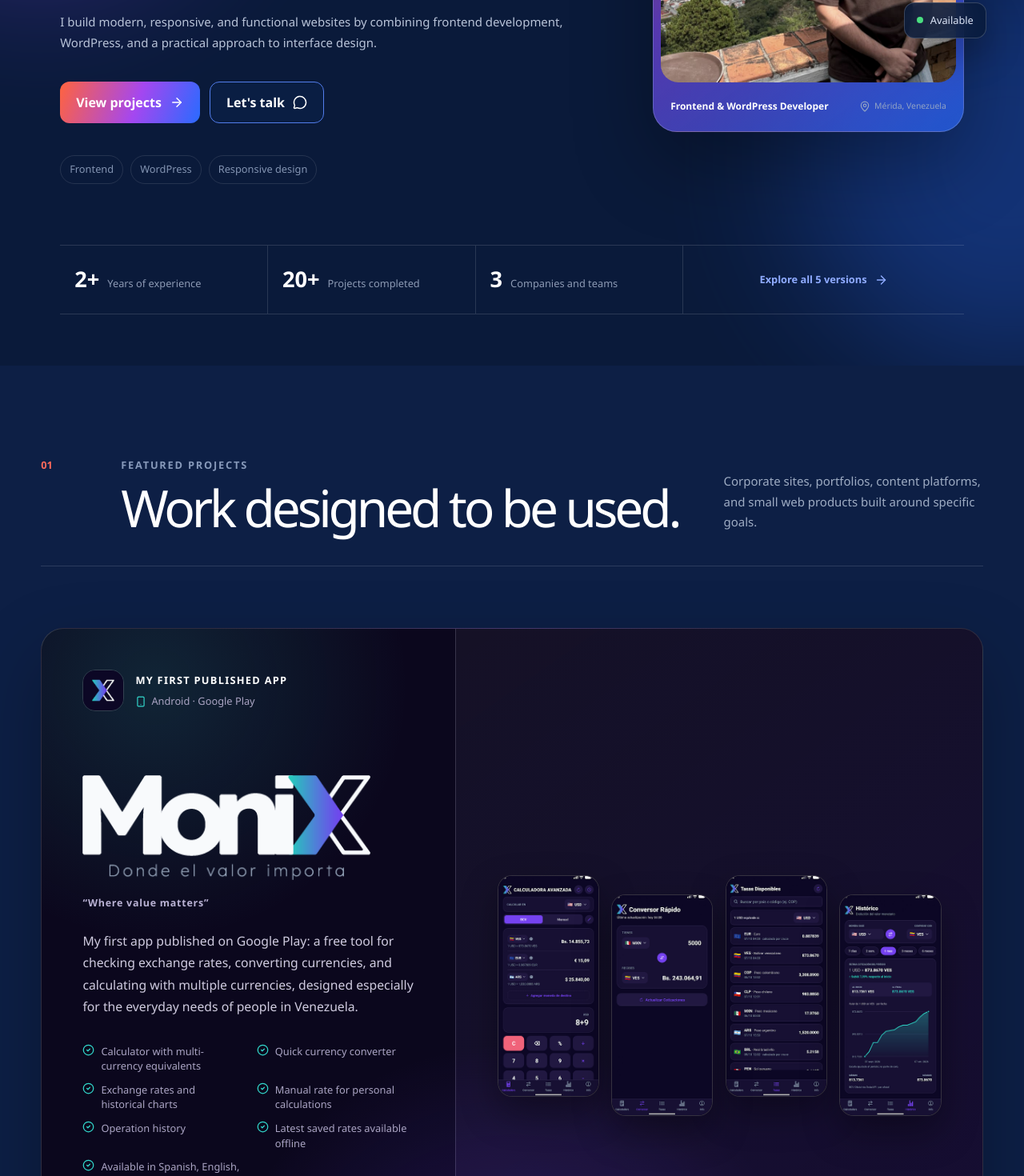
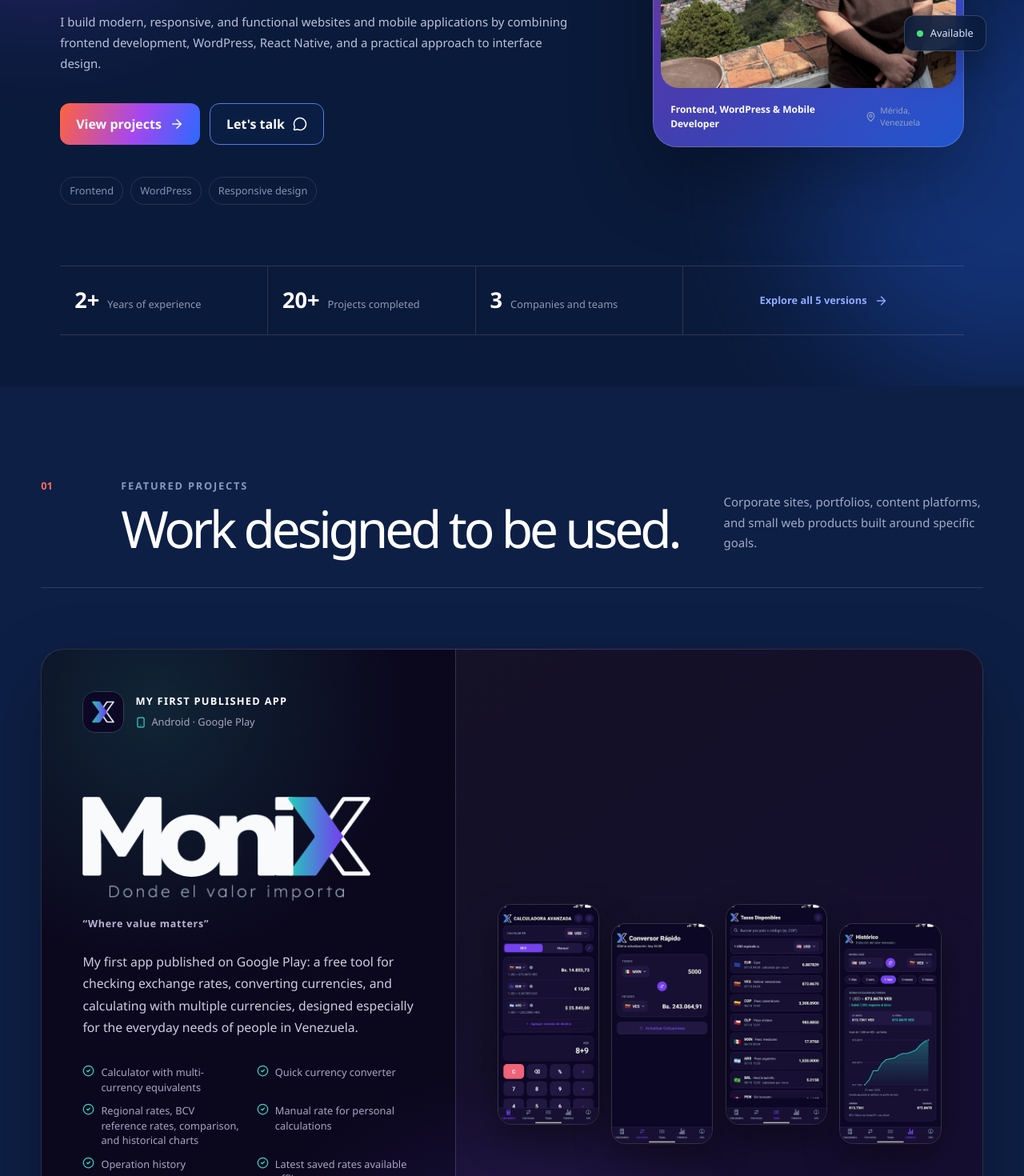
Before and after one commit to JASR2003/SitioWebPersonal-V2, a React (Vite) app: page / in a window 1280 px wide. Shown: the part 560-2030 px from the top of the page at 80% size. Built offline with nearby package versions, Linux system fonts and the light colour scheme.

Commit message:
Add mobile development experience to portfolio

```diff
--- a/src/data/portfolio.js
+++ b/src/data/portfolio.js
@@ -1,10 +1,10 @@
 export const profile = {
   name: 'Jorge Suárez',
-  role: 'Desarrollador Frontend y WordPress',
+  role: 'Desarrollador Frontend, WordPress y Mobile',
   location: 'Venezuela',
   availability: 'Disponible para nuevas oportunidades',
   intro:
-    'Creo sitios web modernos, responsivos y funcionales, combinando desarrollo frontend, WordPress y una mirada práctica al diseño de interfaces.',
+    'Creo sitios web y aplicaciones móviles modernos, responsivos y funcionales, combinando desarrollo frontend, WordPress, React Native y una mirada práctica al diseño de interfaces.',
   shortIntro:
     'Transformo ideas en experiencias web claras, rápidas y fáciles de usar.',
 };
@@ -19,6 +19,9 @@
   { name: 'HTML5', level: 'Avanzado', detail: 'Semántica y accesibilidad' },
   { name: 'CSS', level: 'Avanzado', detail: 'Flexbox, Grid y animación' },
   { name: 'JavaScript', level: 'Intermedio', detail: 'ES6+, closures y scope' },
+  { name: 'TypeScript', level: 'Intermedio', detail: 'Tipado y mantenimiento de aplicaciones' },
+  { name: 'React Native', level: 'Intermedio', detail: 'Aplicaciones móviles multiplataforma' },
+  { name: 'Expo', level: 'Intermedio', detail: 'Desarrollo, pruebas y publicación Android' },
   { name: 'WordPress', level: 'Avanzado', detail: 'CMS y desarrollo web' },
   { name: 'Elementor', level: 'Avanzado', detail: 'Construcción visual profesional' },
   { name: 'Tailwind CSS', level: 'Intermedio', detail: 'Diseño utility-first' },
@@ -32,9 +35,22 @@
 
 export const experiences = [
   {
+    title: 'Desarrollador Mobile',
+    company: 'moniX · Proyecto independiente',
+    period: 'Agosto 2026 — Actualidad',
+    description:
+      'Diseño, desarrollo, publicación y mantenimiento continuo de una aplicación Android para consultar tasas de cambio, convertir monedas y realizar cálculos multidivisa.',
+    achievements: [
+      'React Native, Expo y TypeScript',
+      'APIs regionales, tasas de referencia del BCV y comparación de tasas',
+      'Gráficos históricos, historial local y funcionamiento sin conexión',
+      'Localización ES/EN/PT-BR, privacidad de AdMob y publicación en Google Play',
+    ],
+  },
+  {
     title: 'Desarrollador WordPress',
     company: 'Academy Producciones & Academy Pro Marketing',
-    period: 'Julio 2024 — Actualidad',
+    period: 'Julio 2024 — Mayo 2026',
     description:
       'Desarrollo y mantenimiento de sitios WordPress para proyectos de marketing y producción audiovisual, con gestión integral del entorno web.',
     achievements: [
@@ -75,7 +91,7 @@
     features: [
       'Calculadora con equivalencias en varias monedas',
       'Conversor rápido',
-      'Tasas de cambio y gráficos históricos',
+      'Tasas regionales, referencia del BCV, comparación y gráficos históricos',
       'Tasa manual para cálculos personales',
       'Historial de operaciones',
       'Últimas tasas guardadas disponibles sin conexión',
--- a/src/i18n/content.js
+++ b/src/i18n/content.js
@@ -19,11 +19,11 @@
   en: {
     profile: {
       name: 'Jorge Suárez',
-      role: 'Frontend & WordPress Developer',
+      role: 'Frontend, WordPress & Mobile Developer',
       location: 'Mérida, Venezuela',
       availability: 'Available for new opportunities',
       intro:
-        'I build modern, responsive, and functional websites by combining frontend development, WordPress, and a practical approach to interface design.',
+        'I build modern, responsive, and functional websites and mobile applications by combining frontend development, WordPress, React Native, and a practical approach to interface design.',
       shortIntro: 'I turn ideas into clear, fast, and easy-to-use web experiences.',
     },
     stats: [
@@ -35,6 +35,9 @@
       { name: 'HTML5', level: 'Advanced', detail: 'Semantics and accessibility' },
       { name: 'CSS', level: 'Advanced', detail: 'Flexbox, Grid, and animation' },
       { name: 'JavaScript', level: 'Intermediate', detail: 'ES6+, closures, and scope' },
+      { name: 'TypeScript', level: 'Intermediate', detail: 'Typed application development and maintenance' },
+      { name: 'React Native', level: 'Intermediate', detail: 'Cross-platform mobile applications' },
+      { name: 'Expo', level: 'Intermediate', detail: 'Android development, testing, and publishing' },
       { name: 'WordPress', level: 'Advanced', detail: 'CMS and web development' },
       { name: 'Elementor', level: 'Advanced', detail: 'Professional visual building' },
       { name: 'Tailwind CSS', level: 'Intermediate', detail: 'Utility-first design' },
@@ -47,9 +50,22 @@
     ],
     experiences: [
       {
+        title: 'Mobile App Developer',
+        company: 'moniX · Independent project',
+        period: 'August 2026 — Present',
+        description:
+          'I design, develop, publish, and continuously maintain an Android app for checking exchange rates, converting currencies, and performing multi-currency calculations.',
+        achievements: [
+          'React Native, Expo, and TypeScript',
+          'Regional APIs, BCV reference rates, and rate comparison',
+          'Historical charts, local history, and offline access',
+          'ES/EN/PT-BR localization, AdMob privacy flows, and Google Play publishing',
+        ],
+      },
+      {
         title: 'WordPress Developer',
         company: 'Academy Producciones & Academy Pro Marketing',
-        period: 'July 2024 — Present',
+        period: 'July 2024 — May 2026',
         description:
           'I develop and maintain WordPress websites for marketing and audiovisual production projects, managing the complete web environment.',
         achievements: ['WordPress and Elementor', 'Hosting, domains, and DNS', 'FTP and file management', 'Solutions with basic PHP'],
@@ -84,7 +100,7 @@
         features: [
           'Calculator with multi-currency equivalents',
           'Quick currency converter',
-          'Exchange rates and historical charts',
+          'Regional rates, BCV reference rates, comparison, and historical charts',
           'Manual rate for personal calculations',
           'Operation history',
           'Latest saved rates available offline',
```
